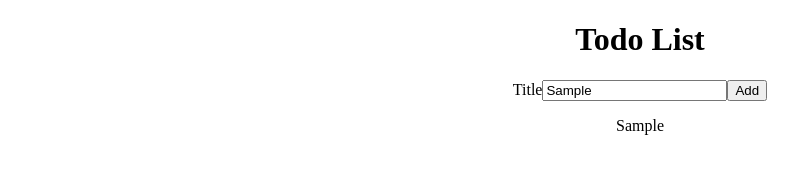
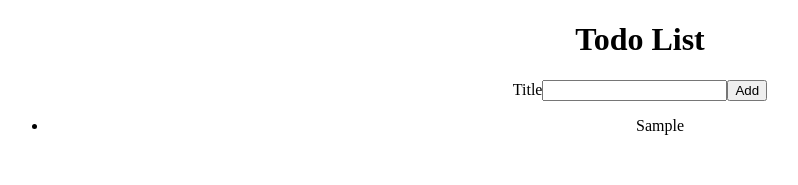
Before and after one commit to Code-the-Dream-School/ctd-react-sparrow, a React (Create React App) app: page / in a window 1280 px wide. Both pictures are taken after typing "Sample" into the empty fields and a click on the button "Add". Shown: the top 185 px of the page, without its empty margins (0-798 px from the left). Built offline with nearby package versions, Linux system fonts and the light colour scheme; the HTML template or start-up script is replaced by a standard one.

Commit message:
lesson 1-4

```diff
--- a/src/AddTodoForm.js
+++ b/src/AddTodoForm.js
@@ -1,16 +1,27 @@
 import React from 'react';
 
+// this file renders the form where each todo item is entered to create the todolist
 
 function AddTodoForm(props) {
-    const [todoTitle, setTodoTitle] = React.useState('');
+    let [todoTitle, setTodoTitle] = React.useState(''); //this item controls the state of the input field on the form
+    const { onAddTodo } = props;
+    //this function is an event handler for when the value is changed in the input field
     const handleTitleChange = (event) => {
         let newTodoTitle = event.target.value;
         setTodoTitle(newTodoTitle);
     }
+
+    //this function is an event handler for the submit
     const handleAddTodo = (event) => {
+        //prevents the page from reloading
         event.preventDefault();
-        props.onAddTodo(todoTitle);
-        document.getElementById('todoForm').reset();
+
+        //
+        onAddTodo( {
+            title: todoTitle,
+            id: Date.now()
+        });
+        setTodoTitle('');
     }
     return (
         <form id="todoForm" onSubmit={handleAddTodo}>
--- a/src/App.js
+++ b/src/App.js
@@ -3,16 +3,17 @@ import AddTodoForm from './AddTodoForm';
 import TodoList from './TodoList';
 
 function App() {
-  const [newTodo, setNewTodo] = React.useState('');
   const [todoList, setTodoList] = React.useState([]);
-
+  const addTodo = (newTodo) => (
+    setTodoList([ ...todoList, newTodo ])
+  );
   return (
     <div style={{ textAlign: 'center' }}>
       <header>
         <h1>Todo List</h1>
         </header>
-        <AddTodoForm onAddTodo={setNewTodo}/>
-        <p>{newTodo}</p>
+        <AddTodoForm onAddTodo={addTodo}/>
+
         < TodoList todoList={todoList} />
     </div>
   );
--- a/src/TodoList.js
+++ b/src/TodoList.js
@@ -1,13 +1,19 @@
 import React from 'react';
 import TodoListItem from './TodoListItem';
 
-const TodoList = (props) => (
-        <ul>
-        {props.todoList.map((todo) => (
-          <TodoListItem key={todo.id} todo={todo} />
-        ))}
+//this file renders the todo list on the page
 
-      </ul>
-    );
+const TodoList = (props) => {
+  const { todoList } = props;
+  return (
+    < ul >
+    {
+      todoList.map((todo) => (
+        <TodoListItem key={todo.id} todo={todo} />
+      ))
+    }
+      </ul >
+    )
+  }
 
 export default TodoList;
--- a/src/TodoListItem.js
+++ b/src/TodoListItem.js
@@ -1,8 +1,11 @@
 import React from 'react';
 
+//this file renders each item in the to do list
+
 function TodoListItem(props) {
+    const { todo } = props;
     return (
-        <li>{props.todo.title}</li>
+        <li>{todo.title}</li>
     );
 }
 
```
